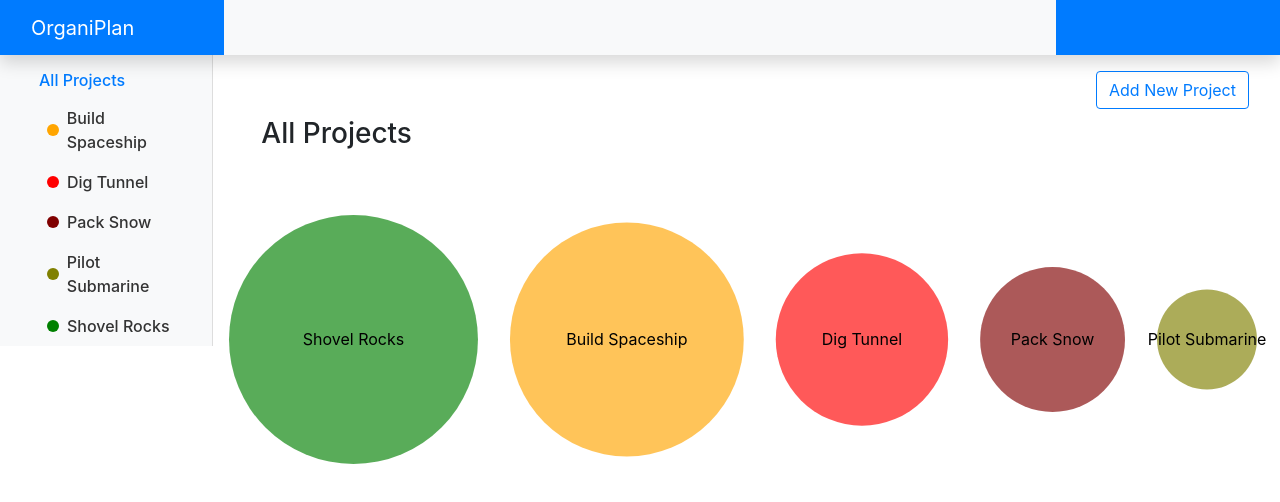
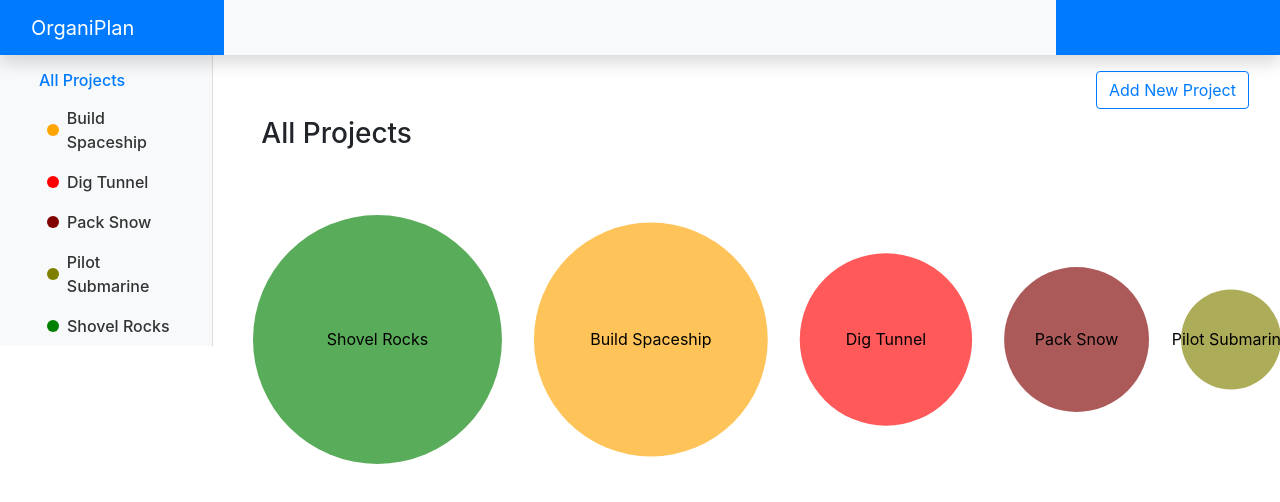
Before and after one commit to mwvalen/organiplan, a React app: page / in a window 1280 px wide. Shown: the top 502 px of the page. Built offline with nearby package versions, Linux system fonts and the light colour scheme.

Commit message:
Styling project bubbles

```diff
--- a/src/components/Dashboard/ProjectsView/index.js
+++ b/src/components/Dashboard/ProjectsView/index.js
@@ -46,7 +46,7 @@ export const AddProjectButton = ({onAddProject, errorText, updateNewProjectText,
 
 export const ProjectBubbles = ({projects}) => {
     return (
-            <svg className="w-100"
+            <svg className="w-100 pl-4"
                   id="bubbles-svg"
                   style={{'minHeight': '700px'}}
                   >
```
